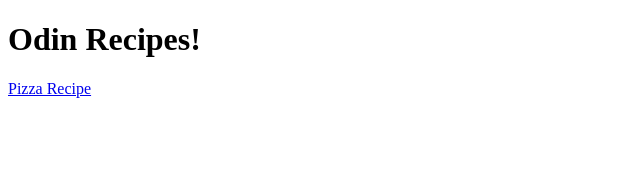
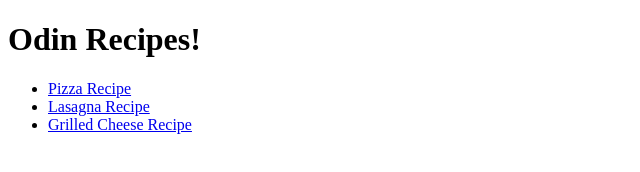
Before and after one commit to MACPLOL/odin-recipes, a plain HTML site: page index.html in a window 1280 px wide. Shown: the whole page, without its empty margins (0-640 px from the left). Drawn offline with Linux system fonts and the light colour scheme.

Commit message:
Combinind the last index.html change.

```diff
--- a/index.html
+++ b/index.html
@@ -8,7 +8,12 @@
 
     <body>
         <h1>Odin Recipes!</h1>
-        <a href="recipes/pizza.html">Pizza Recipe</a>
+        <ul>
+            <li><a href="recipes/pizza.html">Pizza Recipe</a></li>
+            <li><a href="recipes/lasagna.html">Lasagna Recipe</a></li>
+            <li><a href="recipes/grilled_cheese.html">Grilled Cheese Recipe</a></li>
+        </ul>
+
 
         <!-- Lasagna Recipe -->
 
```
